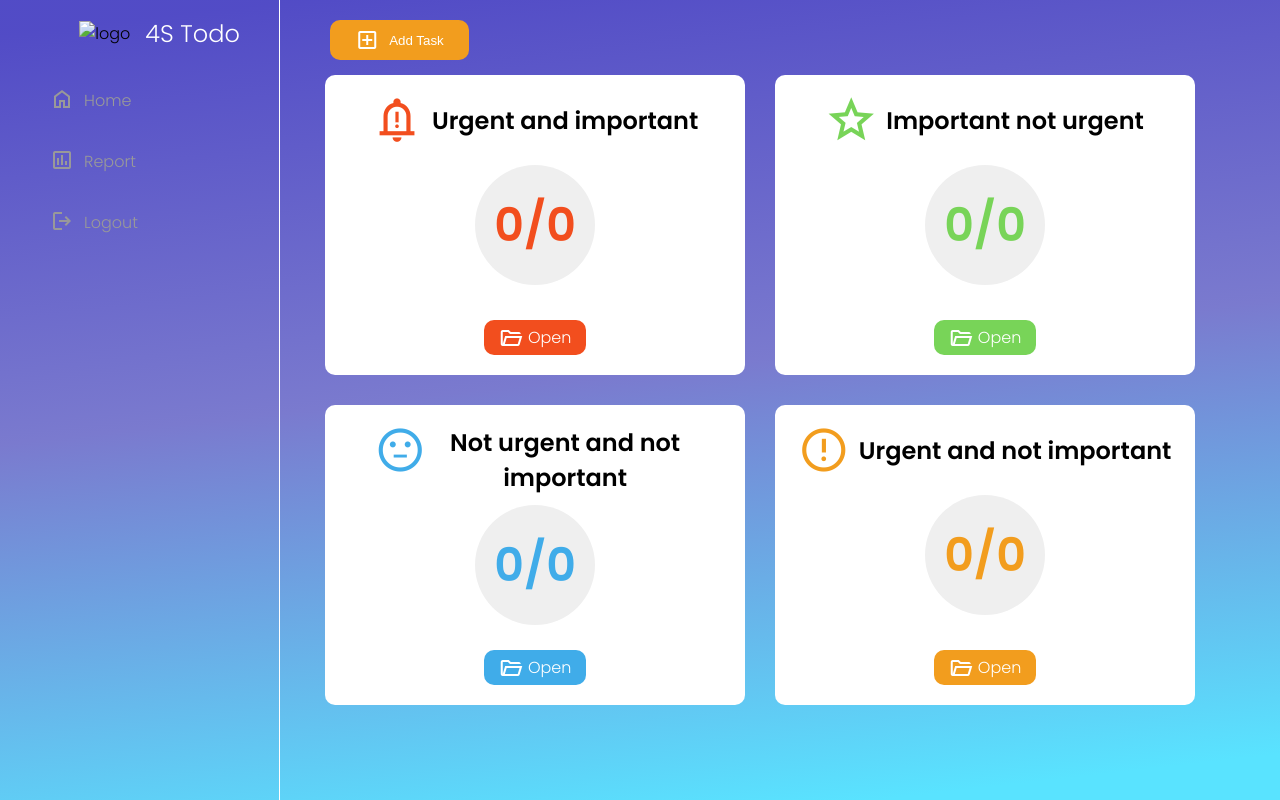
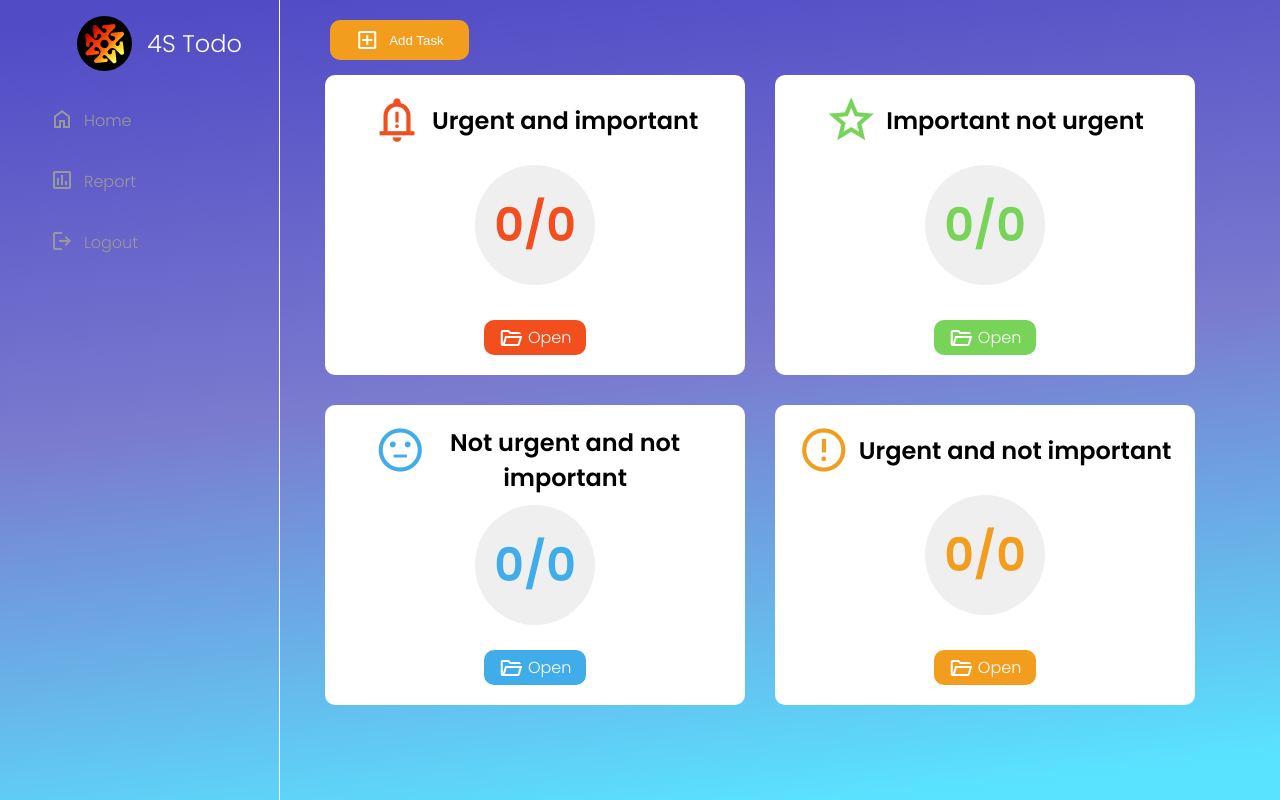
Before and after one commit to mrto01/4-todo, a plain HTML site: page index.html in a window 1280 px wide. Drawn offline with nearby package versions, Linux system fonts and the light colour scheme; the site is published under a folder, as on GitHub Pages, so addresses that start at the root find nothing.

Commit message:
second fix

```diff
--- a/index.html
+++ b/index.html
@@ -14,7 +14,7 @@
         <div class="left">
             <div class="nav">
                 <div class="logo">
-                    <img src="/asset/pic/Logo_round_black.svg" alt="logo">
+                    <img src="asset/pic/Logo_round_black.svg" alt="logo">
                     <span>4S Todo</span>
                 </div>
                 <ul class="nav-list">
```
